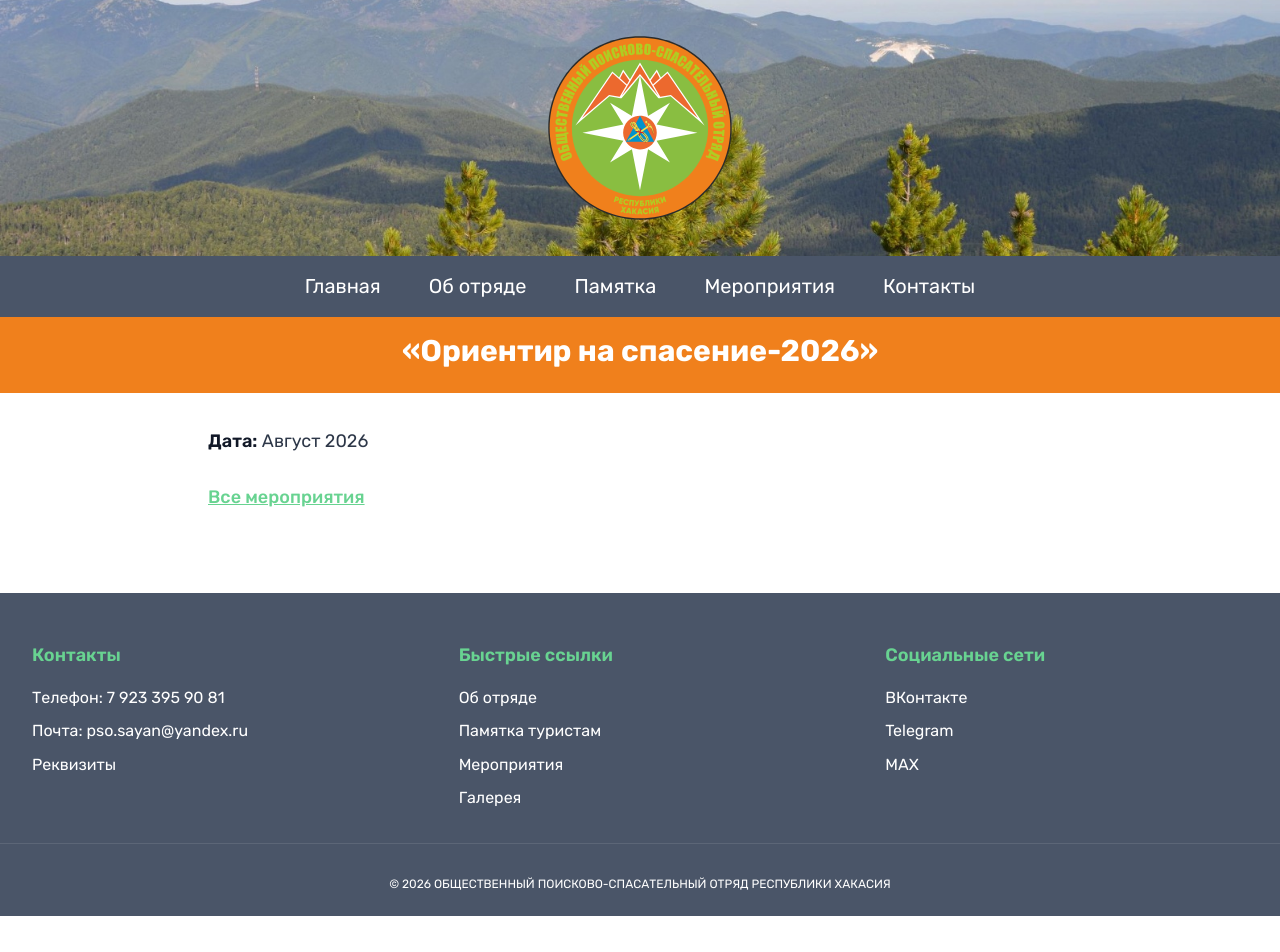
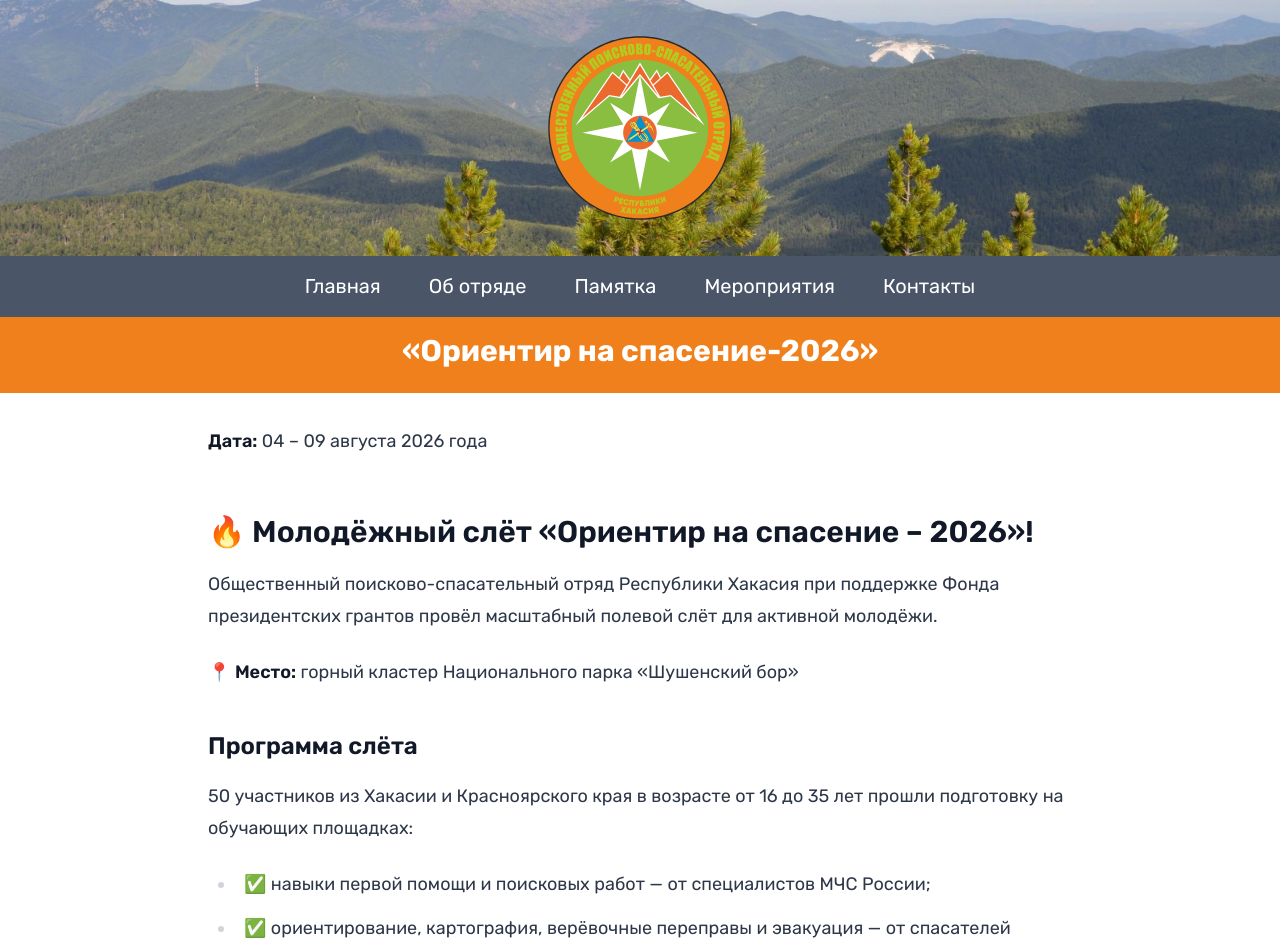
Before and after one commit to anton-g-kulikov/pso19, a Jekyll site: the page built from _pages/orientir-na-spasenie-2026.md, in a window 1280 px wide and 1400 px high. Shown: the top 952 px of the window. Built offline with Jekyll 4.4.1, drawn with Linux system fonts in a browser that asks for light colours; some of the changed text lies outside the part shown.

Commit message:
Add Orientir event reports and video embeds

```diff
--- a/_pages/orientir-na-spasenie-2026.md
+++ b/_pages/orientir-na-spasenie-2026.md
@@ -4,6 +4,23 @@ title: «Ориентир на спасение-2026»
 permalink: /events/orientir-na-spasenie-2026/
 ---
 
-**Дата:** Август 2026
+**Дата:** 04 – 09 августа 2026 года
+
+## 🔥 Молодёжный слёт «Ориентир на спасение – 2026»!
+
+Общественный поисково-спасательный отряд Республики Хакасия при поддержке Фонда президентских грантов провёл масштабный полевой слёт для активной молодёжи.
+
+📍 **Место:** горный кластер Национального парка «Шушенский бор»
+
+### Программа слёта
+
+50 участников из Хакасии и Красноярского края в возрасте от 16 до 35 лет прошли подготовку на обучающих площадках:
+
+- ✅ навыки первой помощи и поисковых работ — от специалистов МЧС России;
+- ✅ ориентирование, картография, верёвочные переправы и эвакуация — от спасателей отряда;
+- ✅ правила поведения при военной опасности — от ветеранов боевых действий и участников СВО;
+- ✅ порядок информирования населения при ЧС — от Комитета ГО и ЧС администрации Саяногорска.
+
+<iframe src="https://vkvideo.ru/video_ext.php?oid=-193539474&id=456239085&hd=4" width="1920" height="1080" title="Видео о мероприятии «Ориентир на спасение-2026»" style="width:100%;height:auto;aspect-ratio:16/9;border:0;" allow="autoplay; encrypted-media; fullscreen; picture-in-picture; screen-wake-lock;" frameborder="0" allowfullscreen></iframe>
 
 [Все мероприятия]({{ '/events/' | relative_url }})
```
Also changed, not shown: _pages/events.md (+1 -1 lines), _pages/orientir-na-spasenie-2025.md (+4 -2 lines).
